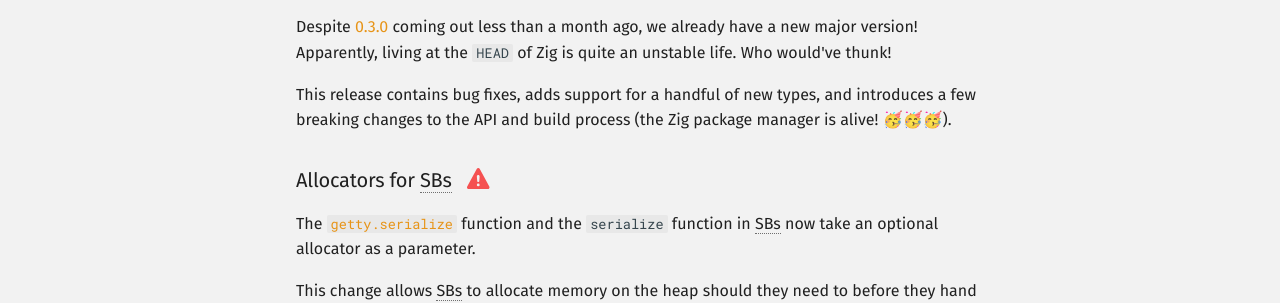
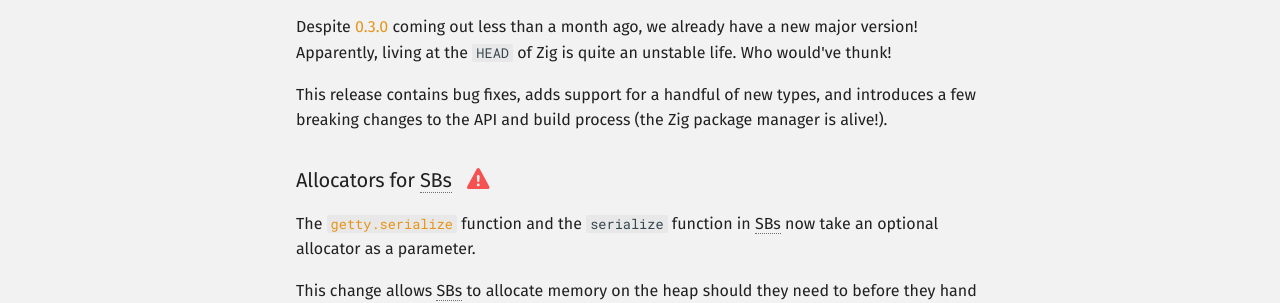
Before and after one commit to getty-zig/getty.so, an MkDocs documentation site: the page built from docs/blog/posts/0-4-0.md, in a window 1280 px wide and 900 px high. Shown: the part 397-700 px from the top of the window. Built offline with MkDocs 1.6.1 and Material for MkDocs 9.7.7, drawn with Linux system fonts in a browser that asks for light colours; emoji names are drawn with the system emoji font; comment, search, counter and statistics services are not loaded.

Commit message:
update 0-4-0

```diff
--- a/docs/blog/posts/0-4-0.md
+++ b/docs/blog/posts/0-4-0.md
@@ -19,7 +19,7 @@ than a month ago, we already have a new major version! Apparently, living at
 the `HEAD` of Zig is quite an unstable life. Who would've thunk!
 
 This release contains bug fixes, adds support for a handful of new types, and
-introduces a few breaking changes to the API and build process (the Zig package manager is alive! 🥳🥳🥳).
+introduces a few breaking changes to the API and build process (the Zig package manager is alive!).
 
 ### Allocators for SBs &nbsp; :fontawesome-solid-triangle-exclamation:{ .breaking-change title="Breaking Change" }
 
```
